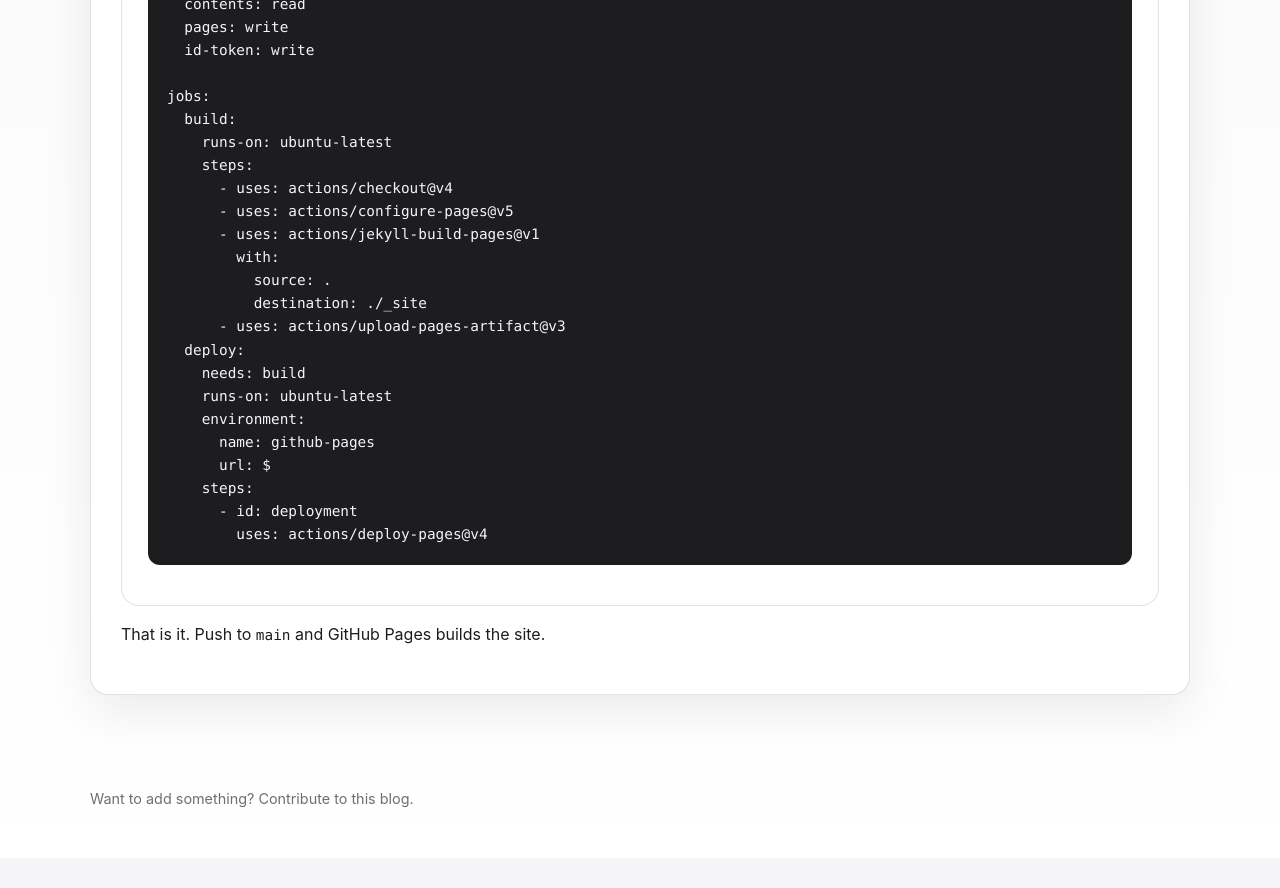
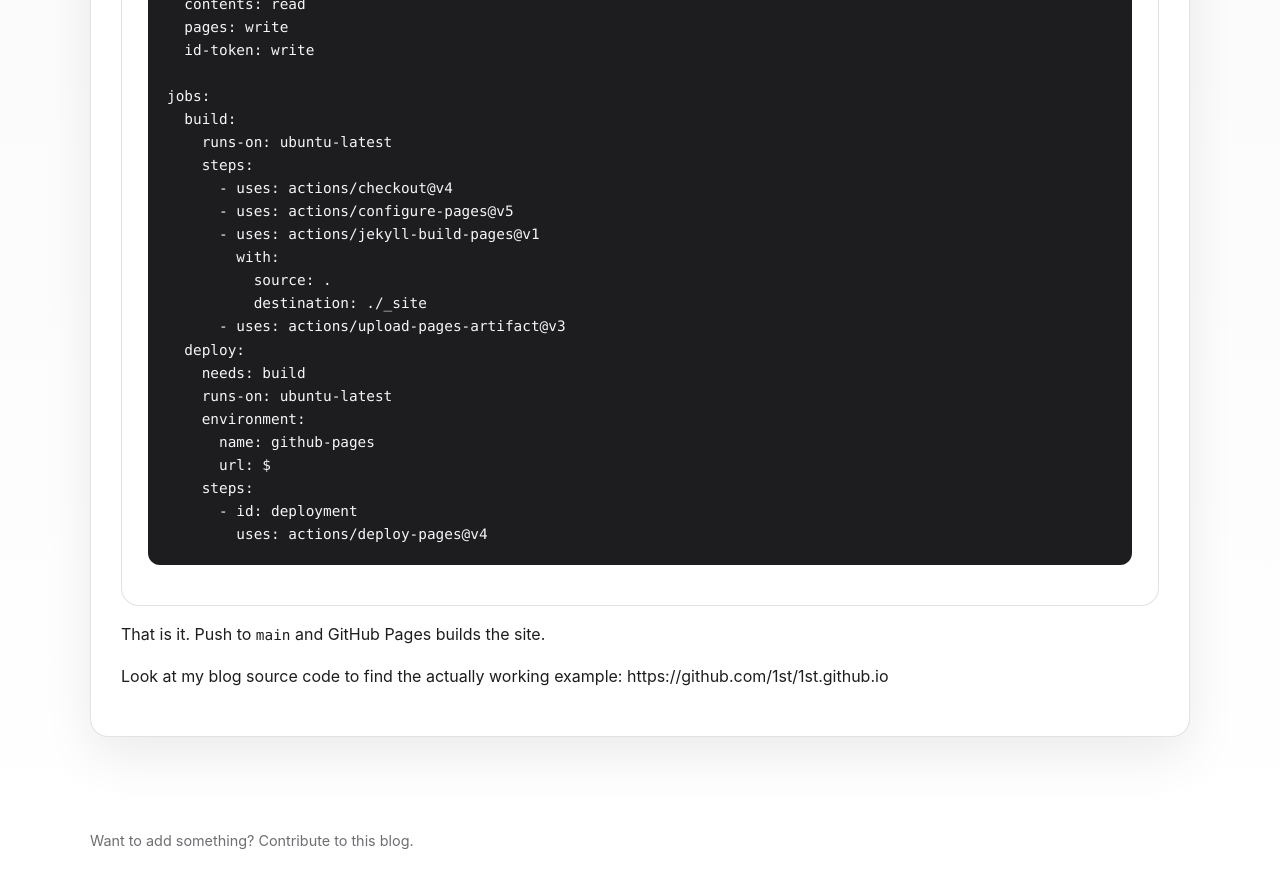
Before and after one commit to 1st/1st.github.io, a Jekyll site: the page built from _posts/2026-02-02-jekyll-github-actions-basics.md, in a window 1280 px wide and 900 px high, scrolled down 1466 px. Shown: the top 888 px of the window. Built offline with Jekyll 4.4.1, drawn with Linux system fonts in a browser that asks for light colours; some web fonts are replaced; before the commit the page ends 2324 px from its top, so only the background shows below that; some of the changed text lies outside the part shown.

Commit message:
Update 2026-02-02-jekyll-github-actions-basics.md

````diff
--- a/_posts/2026-02-02-jekyll-github-actions-basics.md
+++ b/_posts/2026-02-02-jekyll-github-actions-basics.md
@@ -14,7 +14,7 @@
 ```yml
 title: 1st Engineering Blog
 url: "https://1st.github.io"
-permalink: /:categories/:title/
+permalink: /:categories/:title
 markdown: kramdown
 ```
 
@@ -71,3 +71,5 @@
 ```
 
 That is it. Push to `main` and GitHub Pages builds the site.
+
+Look at my blog source code to find the actually working example: https://github.com/1st/1st.github.io
````
